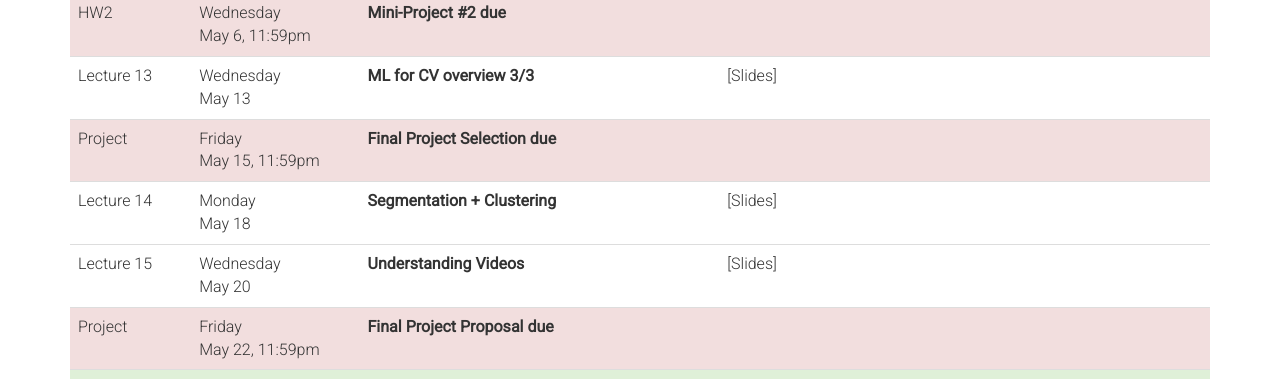
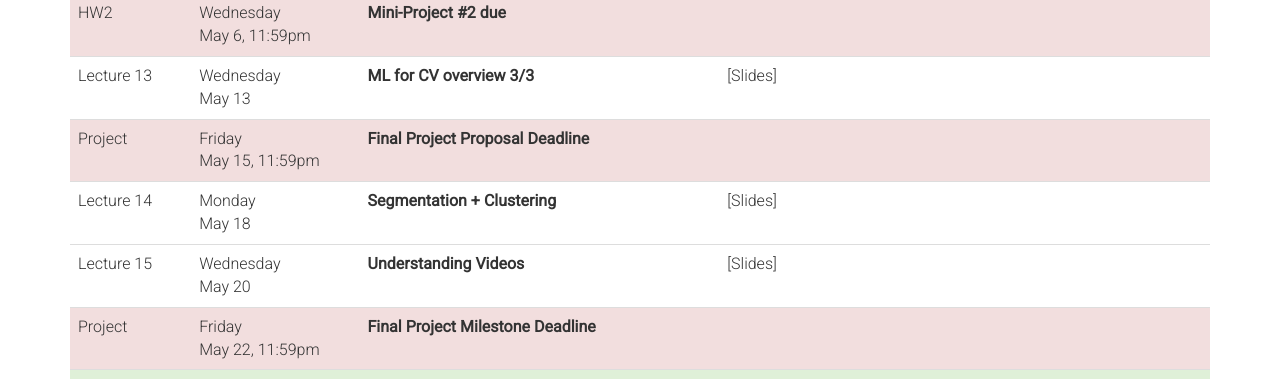
Before and after one commit to Stanford-CS131/stanford-cs131.github.io, a plain HTML site: page spring2026/syllabus.html in a window 1280 px wide. Shown: the part 1856-2235 px from the top of the page. Drawn offline with nearby package versions, Linux system fonts and the light colour scheme.

Commit message:
updated syllabus

```diff
--- a/spring2026/syllabus.html
+++ b/spring2026/syllabus.html
@@ -332,7 +332,7 @@
             Friday <br />
             May 15, 11:59pm
           </td>
-          <td><b>Final Project Selection due</b> <br /></td>
+          <td><b>Final Project Proposal Deadline</b> <br /></td>
           <td></td>
         </tr>
         <tr>
@@ -359,7 +359,7 @@
             Friday <br />
             May 22, 11:59pm
           </td>
-          <td><b>Final Project Proposal due</b> <br /></td>
+          <td><b>Final Project Milestone Deadline</b> <br /></td>
           <td></td>
         </tr>
         <tr class="success">
```
